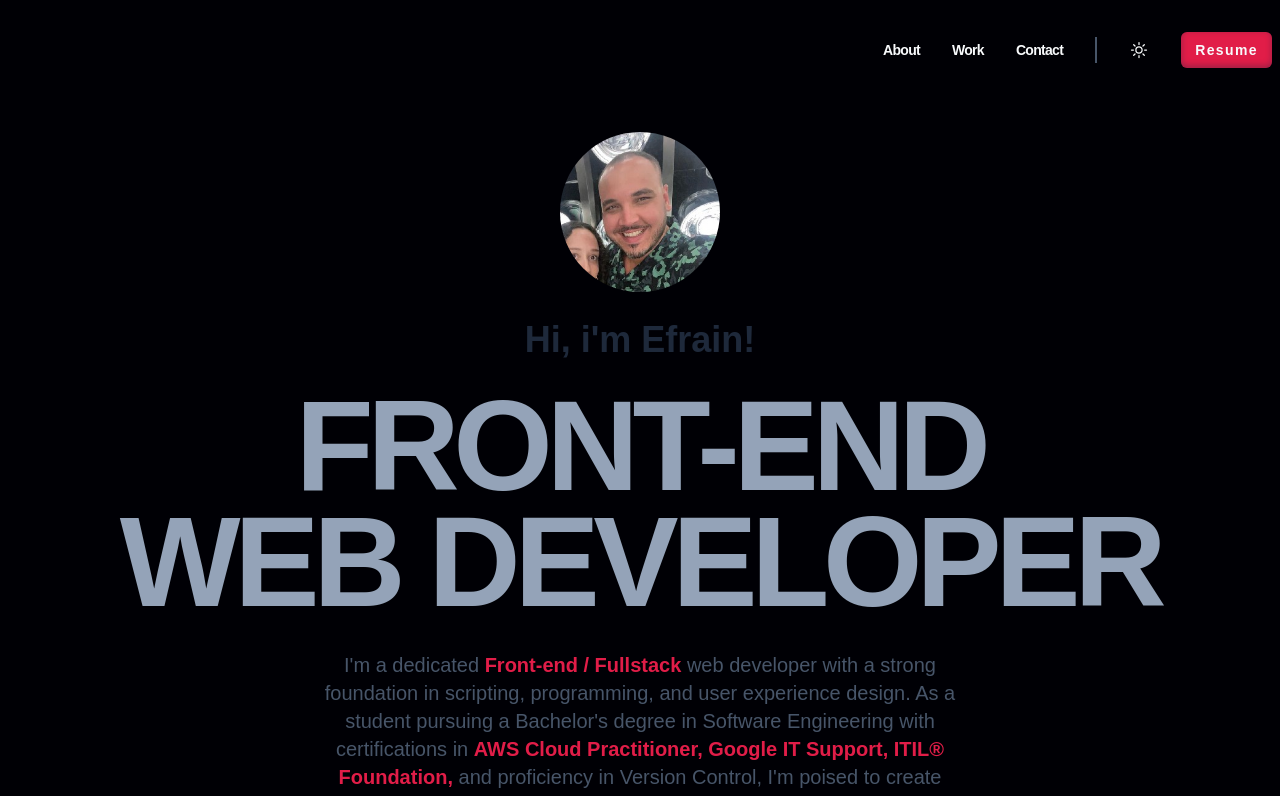
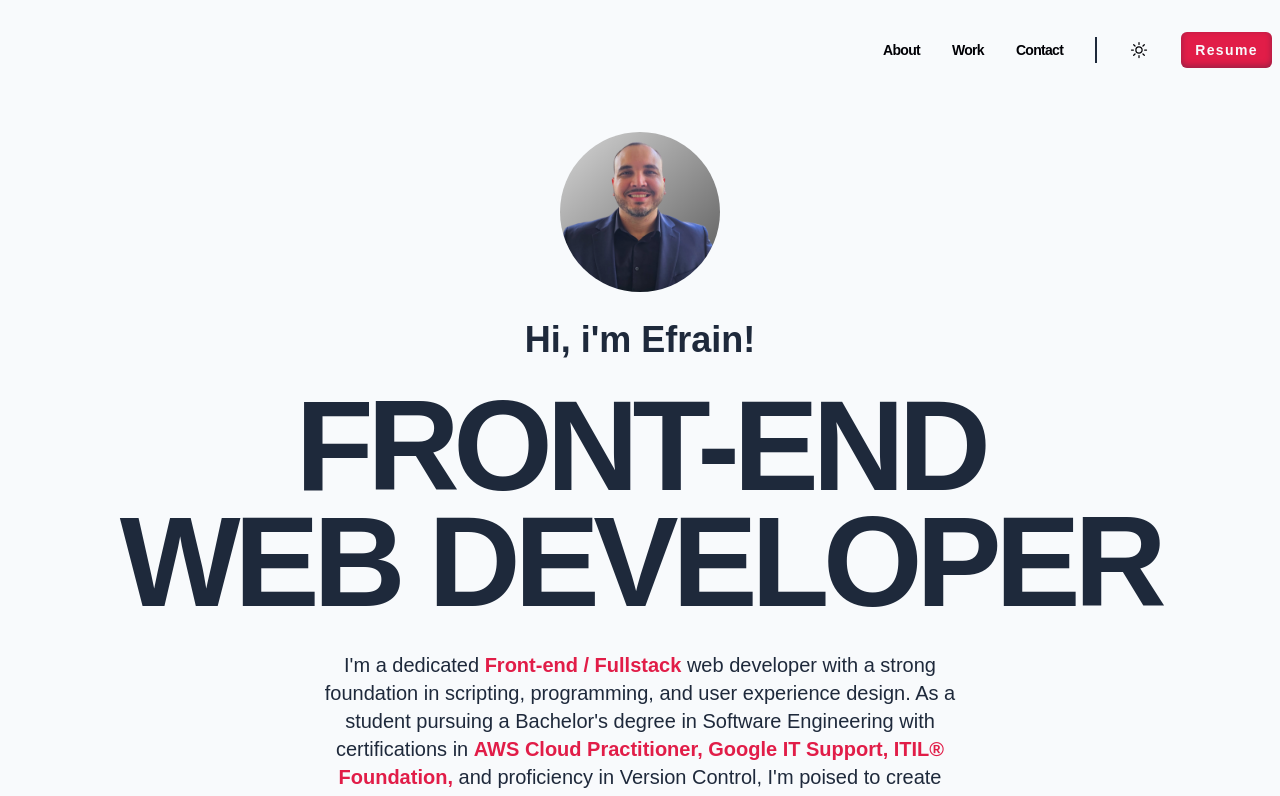
Before and after one commit to Dealer03/portfolio, a website built with Vite: page index.html in a window 1280 px wide. Both pictures are taken after a click on the button 1139 px from the left and 50 px from the top of the page. Shown: the top 796 px of the page. Built offline with nearby package versions, Linux system fonts and the light colour scheme; a web font is replaced by a local one.

Commit message:
Adds functunality to the theme-toggle btn

```diff
--- a/index.html
+++ b/index.html
@@ -22,7 +22,7 @@
           </li>
           <li class="header__line"></li>
           <li>
-            <button class="header__sun">
+            <button id="theme-toggle" class="header__sun">
               <svg xmlns="http://www.w3.org/2000/svg" fill="none" viewBox="0 0 24 24" stroke-width="1.5" stroke="currentColor">
                 <path stroke-linecap="round" stroke-linejoin="round" d="M12 3v2.25m6.364.386l-1.591 1.591M21 12h-2.25m-.386 6.364l-1.591-1.591M12 18.75V21m-4.773-4.227l-1.591 1.591M5.25 12H3m4.227-4.773L5.636 5.636M15.75 12a3.75 3.75 0 11-7.5 0 3.75 3.75 0 017.5 0z" />
               </svg>
@@ -54,7 +54,7 @@
           </li>
           <li class="mobile-nav__link-line"></li>
           <li>
-            <button class="mobile-nav__sun">
+            <button id="theme-toggle" class="mobile-nav__sun">
             <svg xmlns="http://www.w3.org/2000/svg" fill="none" viewBox="0 0 24 24" stroke-width="1.5" stroke="currentColor">
               <path stroke-linecap="round" stroke-linejoin="round" d="M12 3v2.25m6.364.386l-1.591 1.591M21 12h-2.25m-.386 6.364l-1.591-1.591M12 18.75V21m-4.773-4.227l-1.591 1.591M5.25 12H3m4.227-4.773L5.636 5.636M15.75 12a3.75 3.75 0 11-7.5 0 3.75 3.75 0 017.5 0z" />
             </svg>
@@ -69,7 +69,7 @@
     <!-- End of Mobile Nav -->
     <main>
       <section class="hero container">
-        <img class="hero__img" src="/hero.jpg" alt="Profile picture">
+        <img class="hero__img" src="/LInkedin-photo.png" alt="Profile picture">
         <h2 class="hero__subtitle">Hi, i'm Efrain!</h2>
         <h1 class="hero__title">FRONT-END <br>WEB DEVELOPER</h1>
         <p class="hero__description">
@@ -122,7 +122,7 @@
           </div>
         </div>
         <div class="about__img-wrapper">
-          <img class="about__img" src="./about.jpg" alt="About picture">
+          <img class="about__img" src="/LInkedin-photo.png" alt="About picture">
         </div>
       </section>
       <section id="featured" class="featured container section">
--- a/src/main.js
+++ b/src/main.js
@@ -11,5 +11,7 @@ import '../styles.css/components/mobile-nav.css'
 import '../styles.css/utils.css'
 
 import mobileNav from './utils/mobile-nav'
+import darkMode from './utils/dark-theme'
 
 mobileNav();
+darkMode();
--- /dev/null
+++ b/src/utils/dark-theme.js
@@ -0,0 +1,27 @@
+const darkMode = () => {
+    const themeToggletBtns = document.querySelectorAll('#theme-toggle');
+
+    // State
+    const theme = localStorage.getItem('theme');
+
+    // On Mount
+    theme && document.body.classList.add(theme);
+
+    // Handlers
+    const handleThemeToggle = () => {
+        document.body.classList.toggle('light-mode');
+        if (document.body.classList.contains('light-mode')) {
+          localStorage.setItem('theme', 'light-mode');
+        } else {
+            localStorage.removeItem('theme');
+            document.body.removeAttribute('class');
+        }
+    };
+
+    // Events
+    themeToggletBtns.forEach(btn =>
+        btn.addEventListener('click', handleThemeToggle)
+    );
+};
+
+    export default darkMode;
--- a/styles.css/utils.css
+++ b/styles.css/utils.css
@@ -11,13 +11,21 @@
 /* 2xL */
 /* @media (min-width: 1536px) {}  */
 
+.light-mode {
+    --clr-light: #000005;
+    --clr-dark: #f8fafc;
+    --clr-slate400: #1e293b;
+    --clr-slate600: #1e293b;
+    --clr-slate800: #1e293b;
+}
+
 .btn {
     display: inline-block;
     font-weight: 600;
     text-decoration: none;
     letter-spacing: 0.1em;
     background-color: var(--clr-rose);
-    color: var(--clr-light);
+    color:#f8fafc;
     padding: 0.5em 1em;
     border-radius: 6px;
     box-shadow: rgba(50, 50, 93, 0.25) 0px 50px 100px -20px, rgba(0, 0, 0, 0.3)
```
Also changed, not shown: public/LInkedin-photo.png (added).
